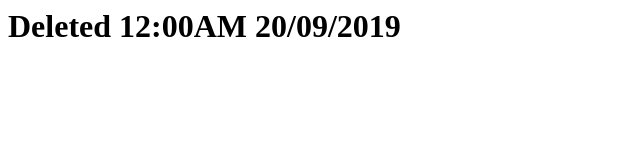
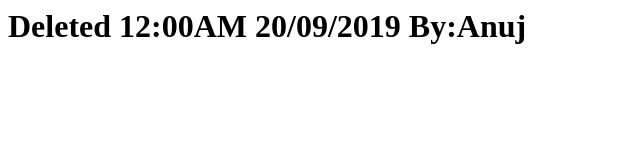
Before and after one commit to snjys/snjys.github.io, a plain HTML site: page index.html in a window 1280 px wide. Shown: the whole page, without its empty margins (0-640 px from the left). Drawn offline with Linux system fonts and the light colour scheme.

Commit message:
Update index.html

```diff
--- a/index.html
+++ b/index.html
@@ -1,5 +1,5 @@
 <html>
   <body>
-  <h1>Deleted 12:00AM 20/09/2019</h1>
+  <h1>Deleted 12:00AM 20/09/2019 By:Anuj</h1>
     </body>
   </html>
```
